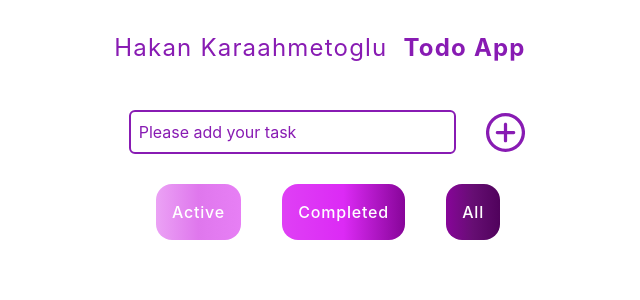
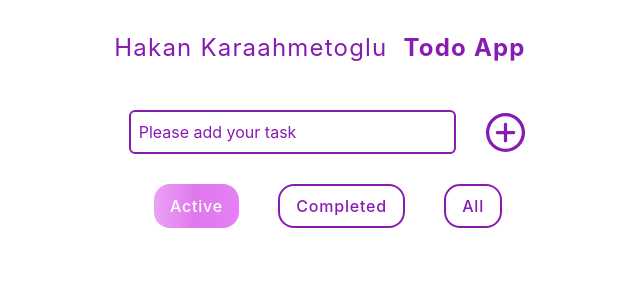
Before and after one commit to hakankaraahmet/redux-toolkit-animated-todoapp, a React (Create React App) app: page / in a window 1280 px wide. Shown: the top 300 px of the page, without its empty margins (312-952 px from the left). Built offline with nearby package versions, Linux system fonts and the light colour scheme.

Commit message:
active and passive button style is done

```diff
--- a/src/components/TodoItem/index.tsx
+++ b/src/components/TodoItem/index.tsx
@@ -23,6 +23,7 @@ const TodoItem = ({ todo }: { todo: any }) => {
   };
 
   const handleDelete = (id: number) => {
+    alert("Are you sure you want to delete this item?");
     dispatch(removeTodos(id));
   };
 
--- a/src/components/TodoList/index.tsx
+++ b/src/components/TodoList/index.tsx
@@ -8,9 +8,36 @@ const TodoList = () => {
   return (
     <div className="w-full flex items-center flex-col">
       <div className="w-full md:w-2/3 lg:w-1/3 py-4 flex justify-evenly">
-        <button className="bg-gradient-to-r from-[#eba2f5] via-[#df77ed] to-[#e77ff5] p-4 text-white font-medium tracking-wider rounded-2xl" onClick={() => setSort("active")}>Active</button>
-        <button className="bg-gradient-to-r from-[#df40f5] via-[#dc2af5] to-[#870599] p-4 text-white font-medium tracking-wider rounded-2xl" onClick={() => setSort("completed")}>Completed</button>
-        <button className="bg-gradient-to-r from-[#870599] via-[#660e73] to-[#50025c] p-4 text-white font-medium tracking-wider rounded-2xl" onClick={() => setSort("all")}>All</button>
+        <button
+          className={`${
+            sort === "active"
+              ? "from-[#eba2f5] via-[#df77ed] to-[#e77ff5] text-white"
+              : "border-2 border-[#881bb3] text-[#881bb3]"
+          }  bg-gradient-to-r hover:scale-125 ease-in-out duration-300  px-4 py-2  font-medium tracking-wider rounded-2xl`}
+          onClick={() => setSort("active")}
+        >
+          Active
+        </button>
+        <button
+          className={`${
+            sort === "completed"
+              ? "from-[#df40f5] via-[#dc2af5] to-[#870599] text-white"
+              : "border-2 border-[#881bb3] text-[#881bb3]"
+          }  bg-gradient-to-r hover:scale-125 ease-in-out duration-300  px-4 py-2  font-medium tracking-wider rounded-2xl`}
+          onClick={() => setSort("completed")}
+        >
+          Completed
+        </button>
+        <button
+          className={`${
+            sort === "all"
+              ? "from-[#870599] via-[#660e73] to-[#50025c] text-white"
+              : "border-2 border-[#881bb3] text-[#881bb3]"
+          }  bg-gradient-to-r hover:scale-125 ease-in-out duration-300  px-4 py-2  font-medium tracking-wider rounded-2xl`}
+          onClick={() => setSort("all")}
+        >
+          All
+        </button>
       </div>
       <ul className=" w-4/5 grid grid-cols-1 md:grid-cols-2 lg:grid-cols-3 gap-6">
         {todoList.length > 0 && sort === "active"
@@ -18,12 +45,12 @@ const TodoList = () => {
               return todo.completed === false && <TodoItem todo={todo} />;
             })
           : null}
-            {todoList.length > 0 && sort === "completed"
+        {todoList.length > 0 && sort === "completed"
           ? todoList.map((todo) => {
               return todo.completed === true && <TodoItem todo={todo} />;
             })
           : null}
-            {todoList.length > 0 && sort === "all"
+        {todoList.length > 0 && sort === "all"
           ? todoList.map((todo) => {
               return <TodoItem todo={todo} />;
             })
```
